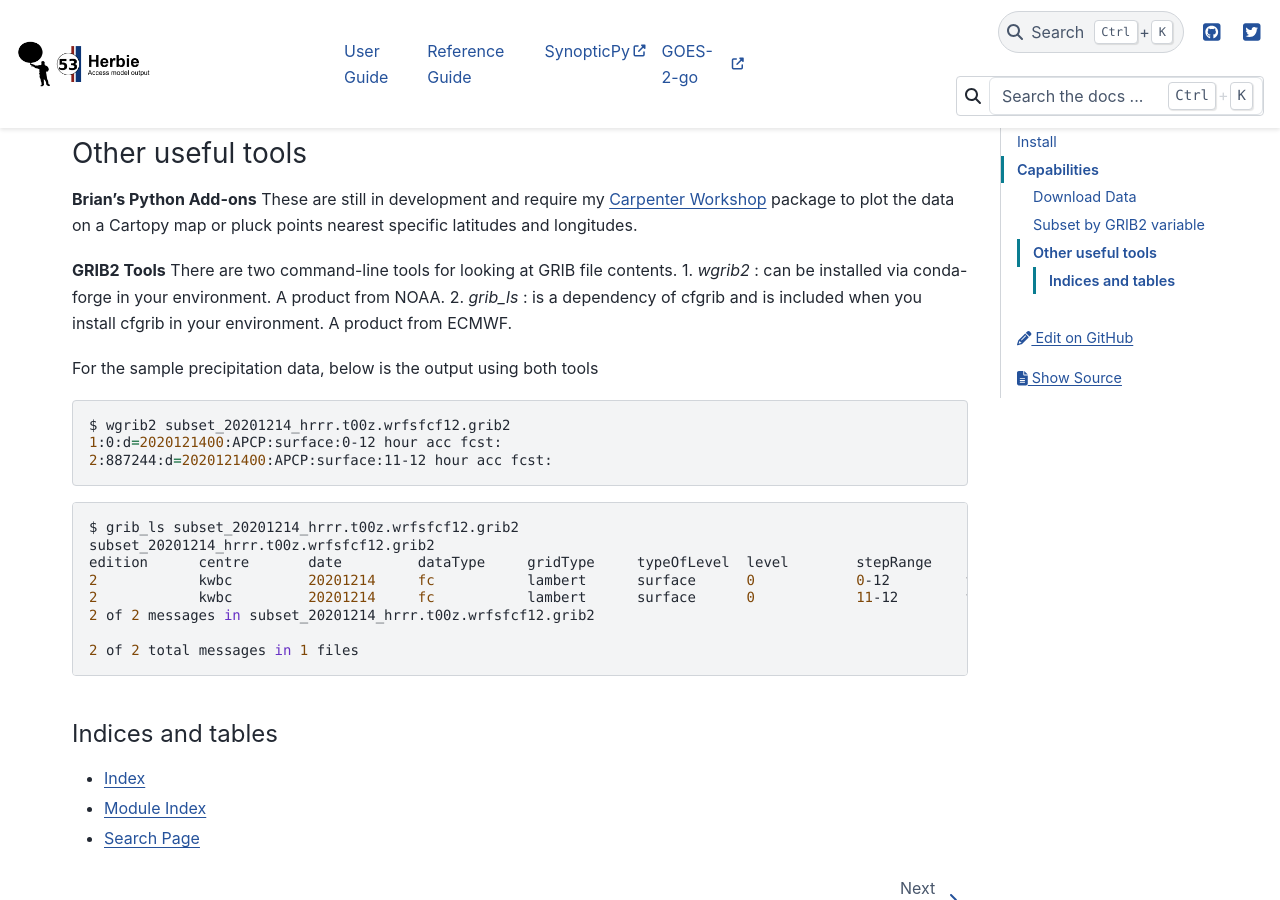
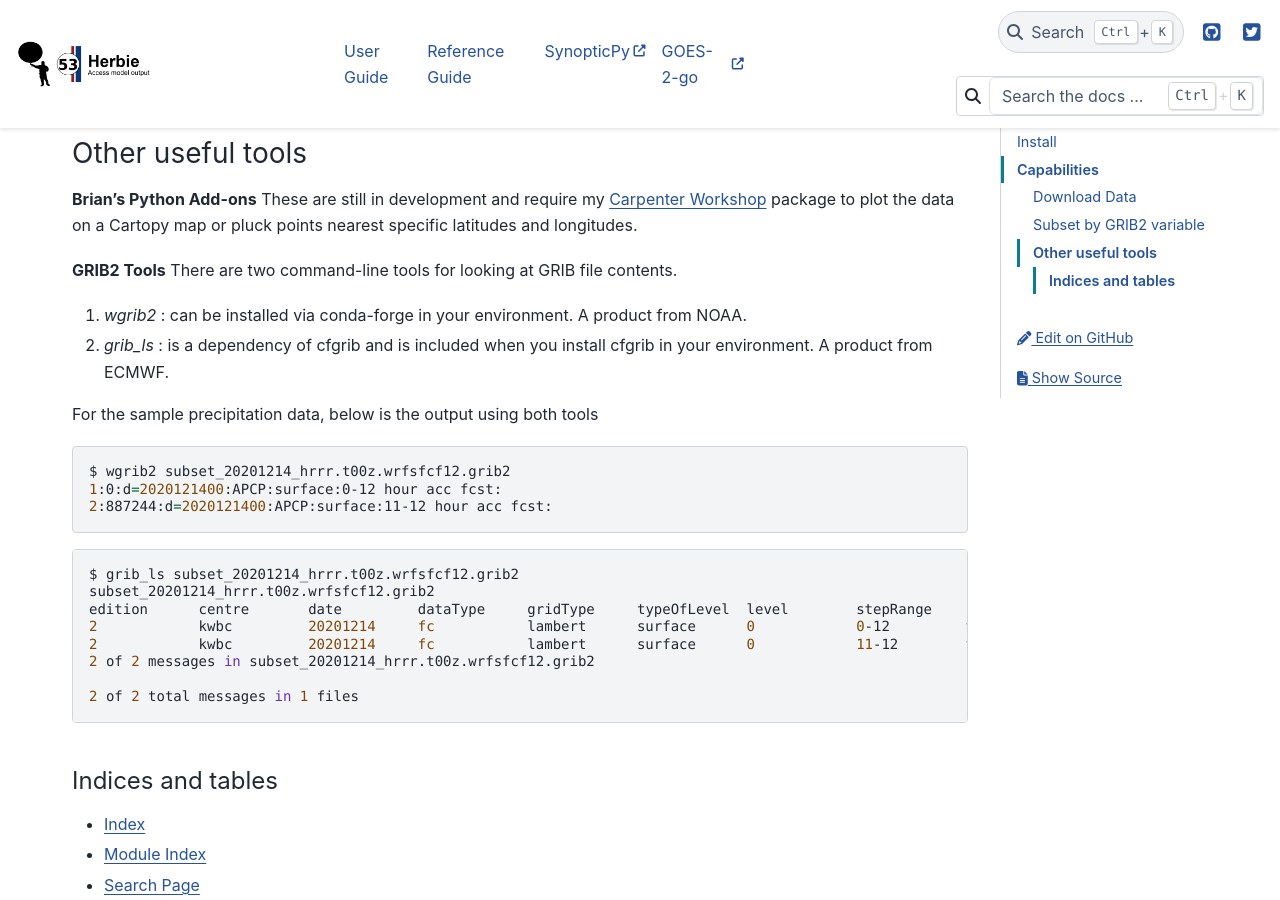
Before and after one commit to blaylockbk/Herbie, a Sphinx documentation site: the page built from docs/index.rst, in a window 1280 px wide and 900 px high, scrolled down 2323 px. Built offline with Sphinx 7.4.7 and the PyData theme 0.15.4, drawn with Linux system fonts in a browser that asks for light colours; nearby versions of some CDN libraries; pages that are not in the unit, such as notebooks, are missing from menus.

Commit message:
Updated Sphinx Docs

```diff
--- a/docs/index.rst
+++ b/docs/index.rst
@@ -73,8 +73,9 @@ These are still in development and require my `Carpenter Workshop <https://githu
 
 **GRIB2 Tools**
 There are two command-line tools for looking at GRIB file contents.
-1. `wgrib2` : can be installed via conda-forge in your environment. A product from NOAA.
-2. `grib_ls` : is a dependency of cfgrib and is included when you install cfgrib in your environment. A product from ECMWF.
+
+1. *wgrib2* : can be installed via conda-forge in your environment. A product from NOAA.
+2. *grib_ls* : is a dependency of cfgrib and is included when you install cfgrib in your environment. A product from ECMWF.
 
 For the sample precipitation data, below is the output using both tools
 
```
Also changed, not shown: 4 other files.
